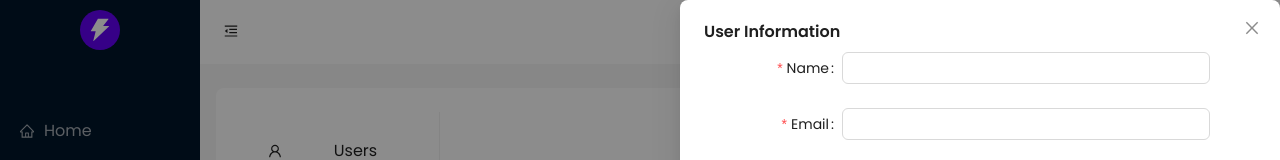
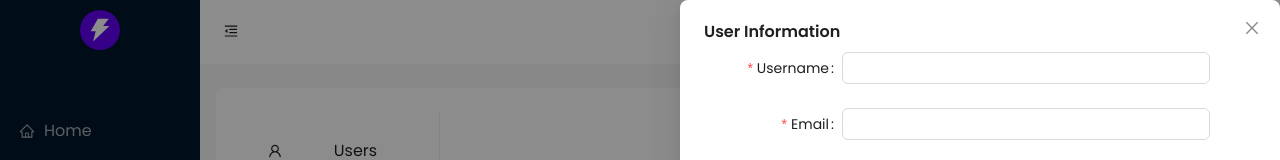
Before and after one commit to BryleCunanan/ai360-studio, a React (Vite) app: page /settings/users in a window 1280 px wide. Both pictures are taken after a click on the button "Add User". Shown: the top 160 px of the page. Built offline with nearby package versions, Linux system fonts and the light colour scheme; no server answers.

Commit message:
Implement create user API call

```diff
--- a/src/components/UserForm.jsx
+++ b/src/components/UserForm.jsx
@@ -1,4 +1,10 @@
 import { Button, Select, Form, Input } from "antd";
+import axios from "axios";
+
+const UserForm = ({ data, handleModalOpen }) => {
+  // console.log(data);
+  // data = data.data;
+  console.log(data);
 
   const items = [
     {
@@ -10,17 +16,26 @@ const items = [
     { label: "Admin", value: "admin" },
   ];
 
-const onFinish = () => {};
+  const onFinish = (value) => {
+    console.log("Finished: ", value);
+    axios
+      .post("http://172.17.21.48:3000/user", value)
+      .then((result) => {
+        console.log(result);
+        handleModalOpen(false);
+      })
+      .catch((error) => {
+        console.log(error);
+      });
+  };
 
-const onFinishFailed = () => {};
+  const onFinishFailed = () => {
+    console.log("Not Finished.");
+  };
 
   const handleChange = (value) => {
     console.log("role:", value);
   };
-
-const UserForm = (data) => {
-  data = data.data;
-  console.log(data);
 
   return (
     <Form
@@ -40,8 +55,8 @@ const UserForm = (data) => {
       autoComplete="off"
     >
       <Form.Item
-        label="Name"
-        name="name"
+        label="Username"
+        name="username"
         rules={[{ required: true, message: "Name required!" }]}
         initialValue={data.username}
       >
--- a/src/pages/UserAccess.jsx
+++ b/src/pages/UserAccess.jsx
@@ -36,7 +36,7 @@ const UserAccess = () => {
       .catch((error) => {
         console.log(error);
       });
-  }, []);
+  }, [modalOpen]);
 
   return (
     <>
@@ -79,7 +79,7 @@ const UserAccess = () => {
         preserve={false}
         destroyOnClose
       >
-        <UserForm data={userData} />
+        <UserForm data={userData} handleModalOpen={setModalOpen} />
       </Modal>
     </>
   );
```
Lines whose indentation alone changed are shown as unchanged.
